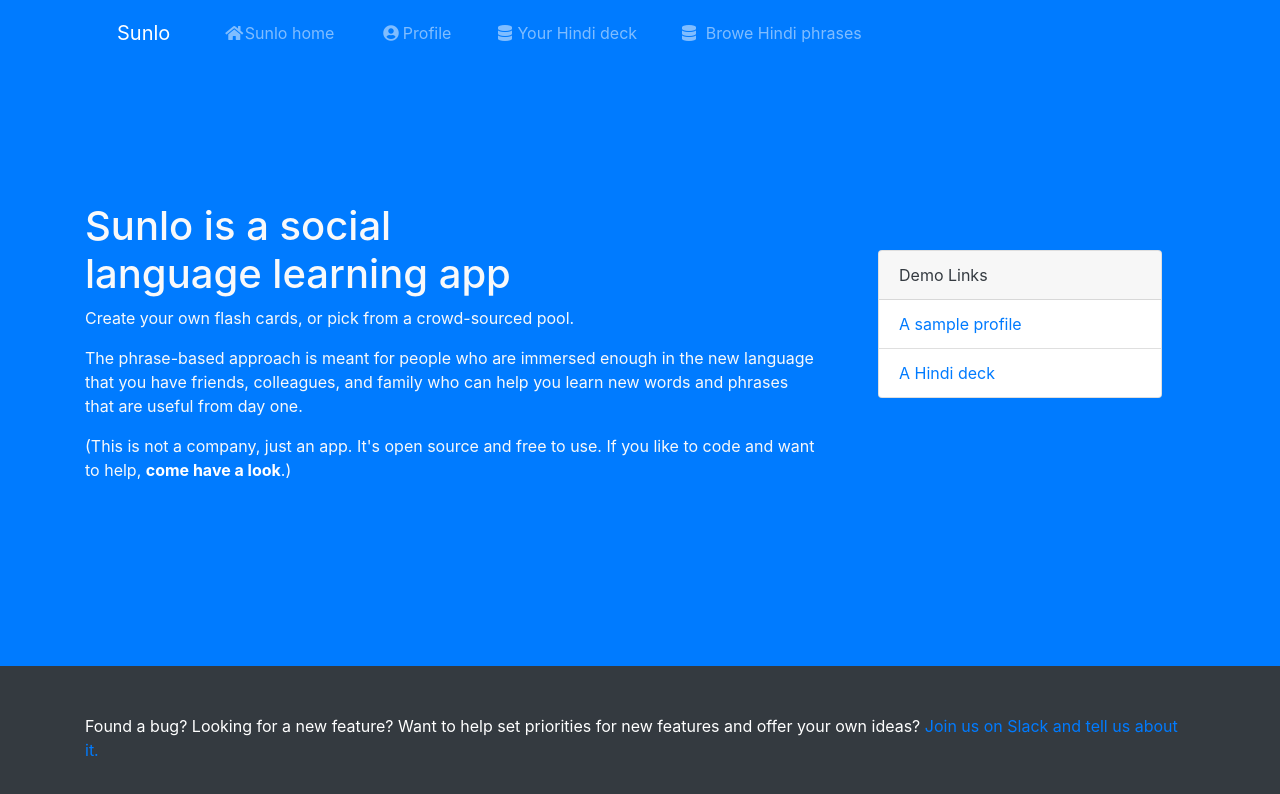
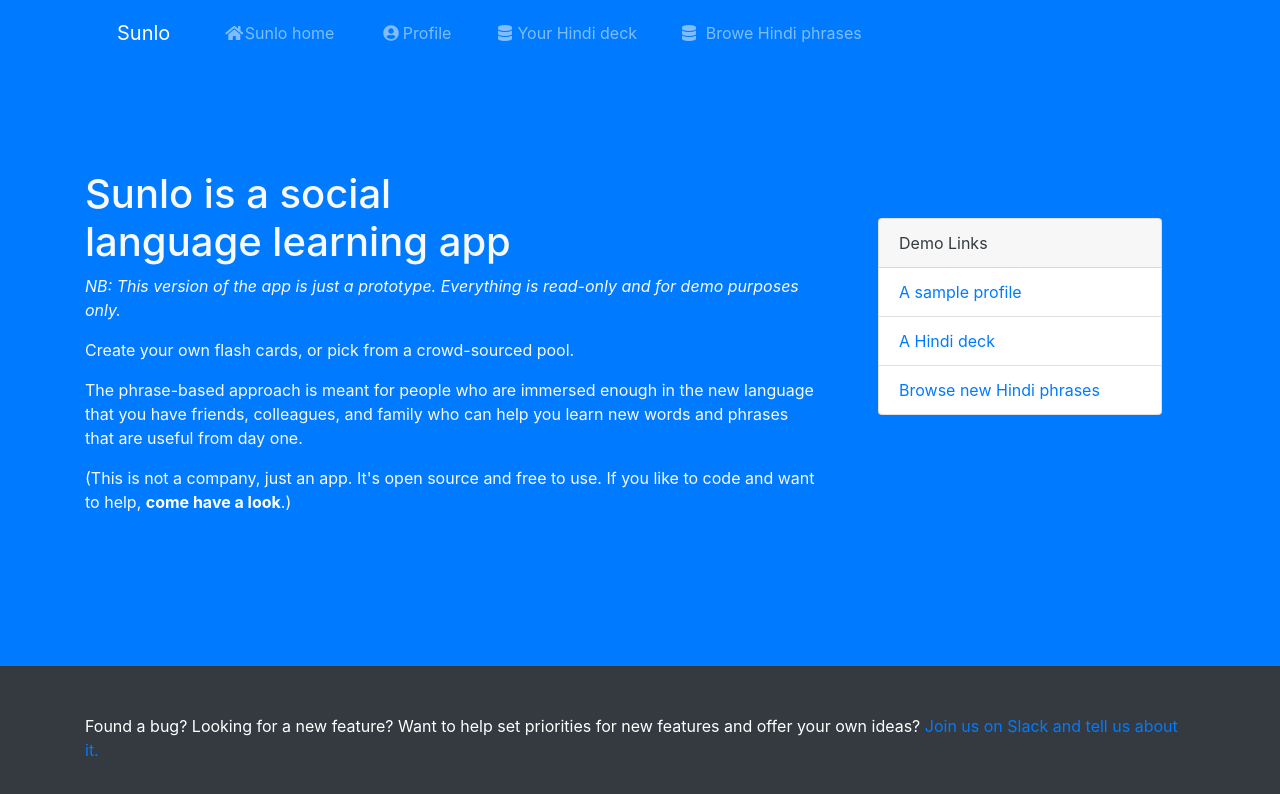
Before and after one commit to michaelsnook/react-sunlo, a React (Create React App) app: page / in a window 1280 px wide. Shown: the top 794 px of the page. Built offline with nearby package versions, Linux system fonts and the light colour scheme.

Commit message:
Add browse link to sample links on Welcome

```diff
--- a/src/screens/Welcome.js
+++ b/src/screens/Welcome.js
@@ -16,6 +16,10 @@
           <div className="row">
             <div className="col">
               <h1>Sunlo is a social<br />language learning app</h1>
+              <p><em>
+                NB: This version of the app is just a prototype. Everything is
+                read-only and for demo purposes only.
+              </em></p>
               <p>Create your own flash cards, or pick from a crowd-sourced pool.</p>
               <p>The phrase-based approach is meant for people who are immersed enough
               in the new language that you have friends, colleagues, and family who can
@@ -35,6 +39,7 @@
                 <ul className="list-group list-group-flush">
                   <li className="list-group-item"><Link to={`/profile`}>A sample profile</Link></li>
                   <li className="list-group-item"><Link to={`/deck/Hindi`}>A Hindi deck</Link></li>
+                  <li className="list-group-item"><Link to={`/browse/Hindi`}>Browse new Hindi phrases</Link></li>
                 </ul>
               </div>
             </div>
```
